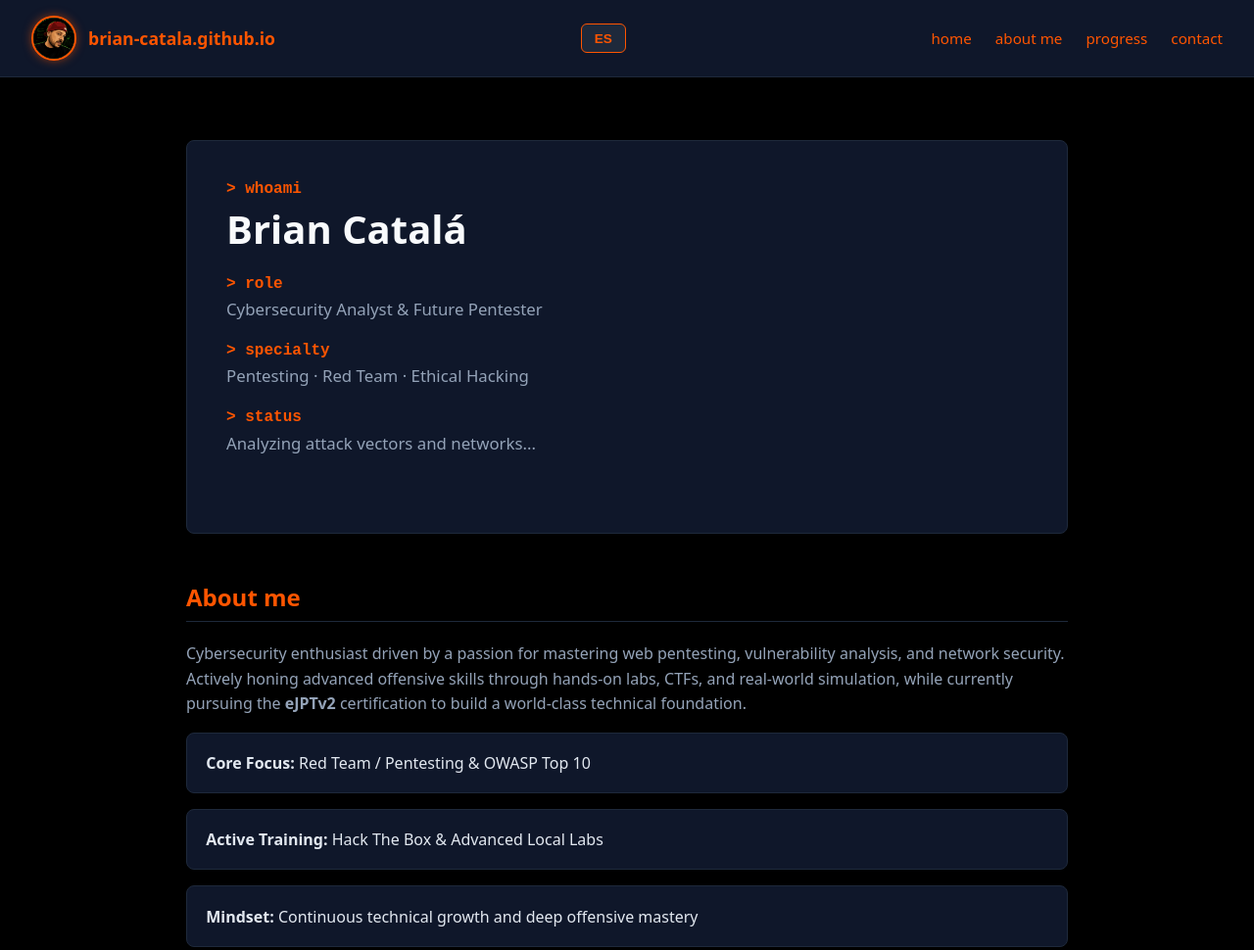
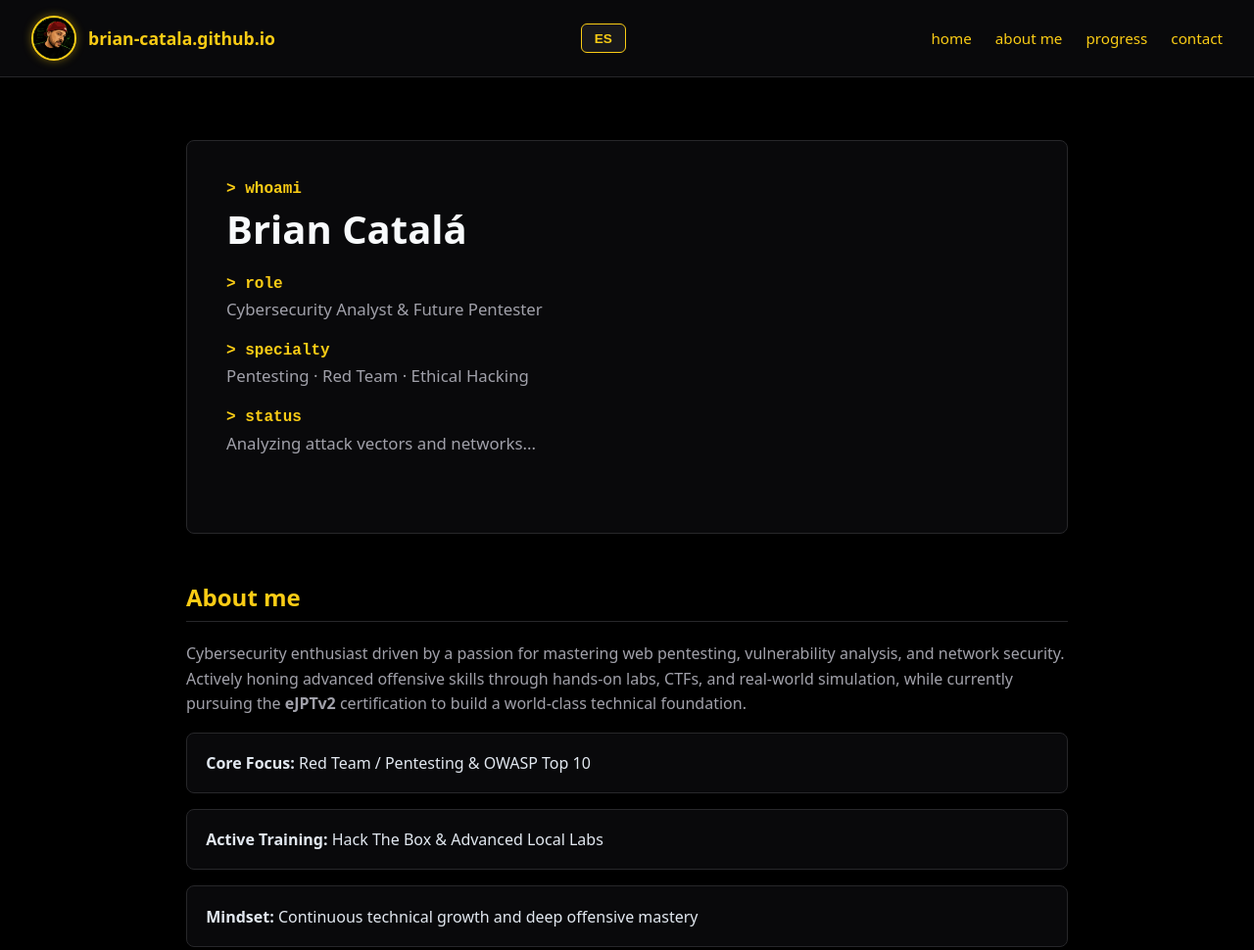
Before and after one commit to brian-catala/brian-catala.github.io, an Astro site: page / in a window 1280 px wide. Shown: the top 970 px of the page at 98% size. Built offline with nearby package versions, Linux system fonts and the light colour scheme; Astro itself is replaced by a stand-in of ours.

```diff
--- a/src/pages/index.astro
+++ b/src/pages/index.astro
@@ -6,7 +6,7 @@
     <link rel="icon" type="image/png" href="/avatar.png" />
 
     <style>
-      /* Estilos generales oscuros (estilo terminal/hacker) con negro puro */
+      /* Estilos generales oscuros con fondo negro puro y acentos amarillos */
       body {
         margin: 0;
         padding: 0;
@@ -21,8 +21,8 @@
         justify-content: space-between;
         align-items: center;
         padding: 1rem 2rem;
-        background-color: #0f172a;
-        border-bottom: 1px solid #1e293b;
+        background-color: #09090b;
+        border-bottom: 1px solid #27272a;
         position: sticky;
         top: 0;
         z-index: 100;
@@ -34,14 +34,14 @@
         gap: 12px;
       }
 
-      /* Estilo del avatar con brillo naranja fosfi ajustado */
+      /* Estilo del avatar con brillo amarillo */
       .avatar {
         width: 42px;
         height: 42px;
         border-radius: 50%;
-        background: #1e293b;
-        border: 2px solid #ff5500;
-        box-shadow: 0 0 10px rgba(255, 85, 0, 0.5);
+        background: #18181b;
+        border: 2px solid #facc15;
+        box-shadow: 0 0 10px rgba(250, 204, 21, 0.4);
         overflow: hidden;
         display: flex;
         align-items: center;
@@ -56,7 +56,7 @@
       }
 
       .logo-text {
-        color: #ff5500;
+        color: #facc15;
         font-weight: 700;
         font-size: 1.1rem;
         text-decoration: none;
@@ -78,22 +78,22 @@
 
       /* Estilo de los enlaces del menú */
       nav ul li a {
-        color: #ff5500;
+        color: #facc15;
         text-decoration: none;
         font-size: 0.95rem;
         transition: color 0.2s ease;
       }
 
       nav ul li a:hover {
-        color: #ff7733;
+        color: #fde047;
         text-decoration: underline;
       }
 
       /* Botón de cambio de idioma */
       #lang-toggle {
-        background-color: #1e293b;
-        color: #ff5500;
-        border: 1px solid #ff5500;
+        background-color: #18181b;
+        color: #facc15;
+        border: 1px solid #facc15;
         padding: 0.4rem 0.8rem;
         border-radius: 6px;
         cursor: pointer;
@@ -103,7 +103,7 @@
       }
 
       #lang-toggle:hover {
-        background-color: #ff5500;
+        background-color: #facc15;
         color: #000000;
       }
 
@@ -111,8 +111,8 @@
       .menu-toggle {
         display: none;
         background: none;
-        border: 1px solid #ff5500;
-        color: #ff5500;
+        border: 1px solid #facc15;
+        color: #facc15;
         font-size: 1.2rem;
         padding: 0.3rem 0.6rem;
         border-radius: 6px;
@@ -132,14 +132,14 @@
 
       h2 {
         font-size: 1.5rem;
-        color: #ff5500;
-        border-bottom: 1px solid #1e293b;
+        color: #facc15;
+        border-bottom: 1px solid #27272a;
         padding-bottom: 0.5rem;
         margin-top: 2rem;
       }
 
       p {
-        color: #94a3b8;
+        color: #a1a1aa;
         line-height: 1.6;
       }
 
@@ -152,15 +152,15 @@
       }
 
       .card {
-        background-color: #0f172a;
-        border: 1px solid #1e293b;
+        background-color: #09090b;
+        border: 1px solid #27272a;
         padding: 1.2rem;
         border-radius: 8px;
         transition: border-color 0.2s;
       }
 
       .card:hover {
-        border-color: #ff5500;
+        border-color: #facc15;
       }
 
       .card h3 {
@@ -178,22 +178,22 @@
         display: block;
         margin-top: 0.5rem;
         font-size: 0.85rem;
-        color: #ff5500;
+        color: #facc15;
         font-weight: 500;
       }
 
       /* Estilo tipo terminal */
       .terminal-box {
-        background-color: #0f172a;
-        border: 1px solid #1e293b;
+        background-color: #09090b;
+        border: 1px solid #27272a;
         border-radius: 8px;
         padding: 2.5rem;
-        box-shadow: 0 10px 25px -5px rgba(0, 0, 0, 0.3);
+        box-shadow: 0 10px 25px -5px rgba(0, 0, 0, 0.5);
         min-height: 320px;
       }
 
       .terminal-prompt {
-        color: #ff5500;
+        color: #facc15;
         font-weight: bold;
         margin-top: 1.2rem;
         margin-bottom: 0.2rem;
@@ -214,16 +214,16 @@
       }
 
       .terminal-text {
-        color: #94a3b8;
+        color: #a1a1aa;
         margin: 0;
         font-size: 1.05rem;
         min-height: 1.5rem;
       }
 
-      /* Efecto de cursor parpadeante tipo terminal */
+      /* Efecto de cursor parpadeante tipo terminal en amarillo */
       .cursor {
         display: inline-block;
-        background-color: #ff5500;
+        background-color: #facc15;
         width: 8px;
         height: 18px;
         margin-left: 4px;
@@ -258,8 +258,8 @@
         nav {
           display: none;
           width: 100%;
-          background-color: #0f172a;
-          border-top: 1px solid #1e293b;
+          background-color: #09090b;
+          border-top: 1px solid #27272a;
           padding-top: 0.5rem;
           margin-top: 0.5rem;
         }
@@ -322,7 +322,7 @@
     <main>
       <section id="home">
         <div class="terminal-box">
-          <!-- Elementos de la terminal (sin cursor estático fijo inicial) -->
+          <!-- Elementos de la terminal -->
           <div class="terminal-prompt" id="prompt-whoami"></div>
           <h1 class="terminal-title" id="type-title"></h1>
 
@@ -389,8 +389,8 @@
         <h2 data-en="Contact" data-es="Contacto">Contact</h2>
         <p data-en="Want to connect or talk about cybersecurity?" data-es="¿Quieres conectar o hablar sobre ciberseguridad?">Want to connect or talk about cybersecurity?</p>
         <ul class="card-list" style="margin-top: 1rem;">
-          <li class="card">GitHub: <a href="https://github.com/brian-catala" target="_blank" style="color: #ff5500; text-decoration: none;">github.com/brian-catala</a></li>
-          <li class="card">LinkedIn: <a href="https://www.linkedin.com/in/brian-catala/" target="_blank" style="color: #ff5500; text-decoration: none;" data-en="Your LinkedIn Profile" data-es="Tu Perfil de LinkedIn">Your LinkedIn Profile</a></li>
+          <li class="card">GitHub: <a href="https://github.com/brian-catala" target="_blank" style="color: #facc15; text-decoration: none;">github.com/brian-catala</a></li>
+          <li class="card">LinkedIn: <a href="https://www.linkedin.com/in/brian-catala/" target="_blank" style="color: #facc15; text-decoration: none;" data-en="Your LinkedIn Profile" data-es="Tu Perfil de LinkedIn">Your LinkedIn Profile</a></li>
         </ul>
       </section>
     </main>
@@ -411,29 +411,25 @@
         });
       });
 
-      // Función de escritura máquina de escribir que mueve el cursor dinámicamente
+      // Función de escritura máquina de escribir
       function typeWriter(element, text, speed = 35, callback) {
         let i = 0;
         element.innerHTML = "";
 
-        // Creamos el elemento cursor parpadeante
         const cursor = document.createElement('span');
         cursor.className = 'cursor';
         element.appendChild(cursor);
 
         function typing() {
           if (i < text.length) {
-            // Insertamos el texto justo antes del cursor para que lo acompañe
             element.insertBefore(document.createTextNode(text.charAt(i)), cursor);
             i++;
             setTimeout(typing, speed);
           } else {
             if (callback) {
-              // Si hay una siguiente línea, removemos el cursor de esta línea actual
               cursor.remove();
               callback();
             }
-            // Si es la última línea, el cursor se queda parpadeando al final del todo de forma permanente
           }
         }
         typing();
@@ -451,7 +447,6 @@
         const pStatus = document.getElementById('prompt-status');
         const statusEl = document.getElementById('type-status');
 
-        // Limpiar todo al inicio
         pWhoami.innerHTML = "";
         titleEl.innerHTML = "";
         pRole.innerHTML = "";
@@ -465,7 +460,6 @@
         const specialtyText = specialtyEl.getAttribute(`data-${currentLang}`);
         const statusText = statusEl.getAttribute(`data-${currentLang}`);
 
-        // Secuencia encadenada moviendo el cursor paso a paso
         typeWriter(pWhoami, "> whoami", 30, () => {
           typeWriter(titleEl, "Brian Catalá", 35, () => {
             typeWriter(pRole, "> role", 30, () => {
@@ -473,7 +467,7 @@
                 typeWriter(pSpecialty, "> specialty", 30, () => {
                   typeWriter(specialtyEl, specialtyText, 25, () => {
                     typeWriter(pStatus, "> status", 30, () => {
-                      typeWriter(statusEl, statusText, 25); // Este dejará el cursor parpadeando al final del todo
+                      typeWriter(statusEl, statusText, 25);
                     });
                   });
                 });
@@ -483,9 +477,8 @@
         });
       }
 
-      // Ejecutar al cargar la página
       window.addEventListener('DOMContentLoaded', () => {
-        runTrailAnimationIfNeeded = setTimeout(runTerminalAnimation, 100);
+        setTimeout(runTerminalAnimation, 100);
       });
 
       // Cambio de idiomas
@@ -496,14 +489,12 @@
         toggleBtn.textContent = currentLang === 'en' ? 'ES' : 'EN';
         document.documentElement.lang = currentLang;
 
-        // Traducir elementos normales de la página
         document.querySelectorAll('[data-en]').forEach(el => {
           if(!el.id.startsWith('type-') && !el.id.startsWith('prompt-')) {
             el.innerHTML = el.getAttribute(`data-${currentLang}`);
           }
         });
 
-        // Reiniciar animación con el nuevo idioma
         runTerminalAnimation();
       });
     </script>
```
